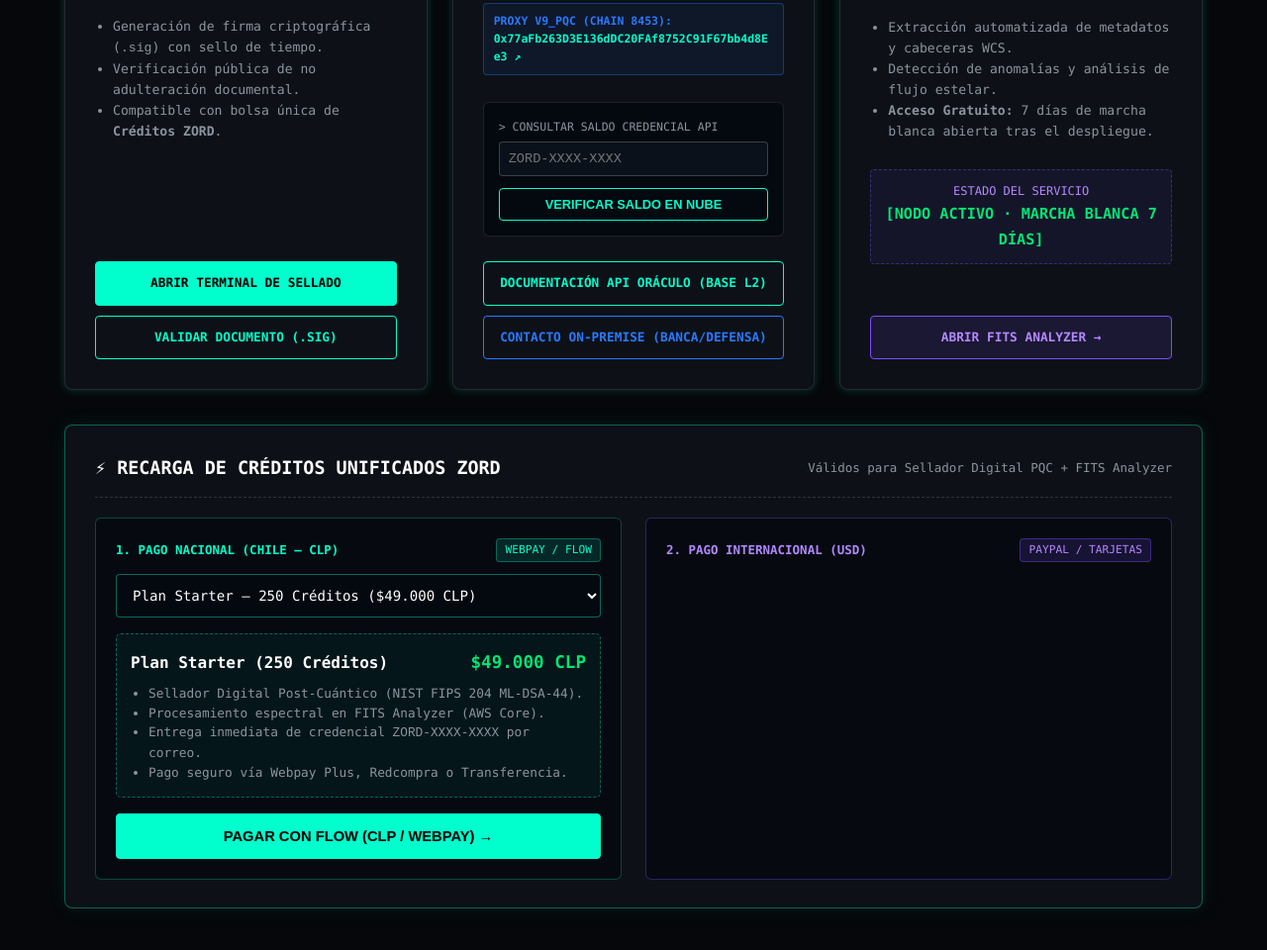
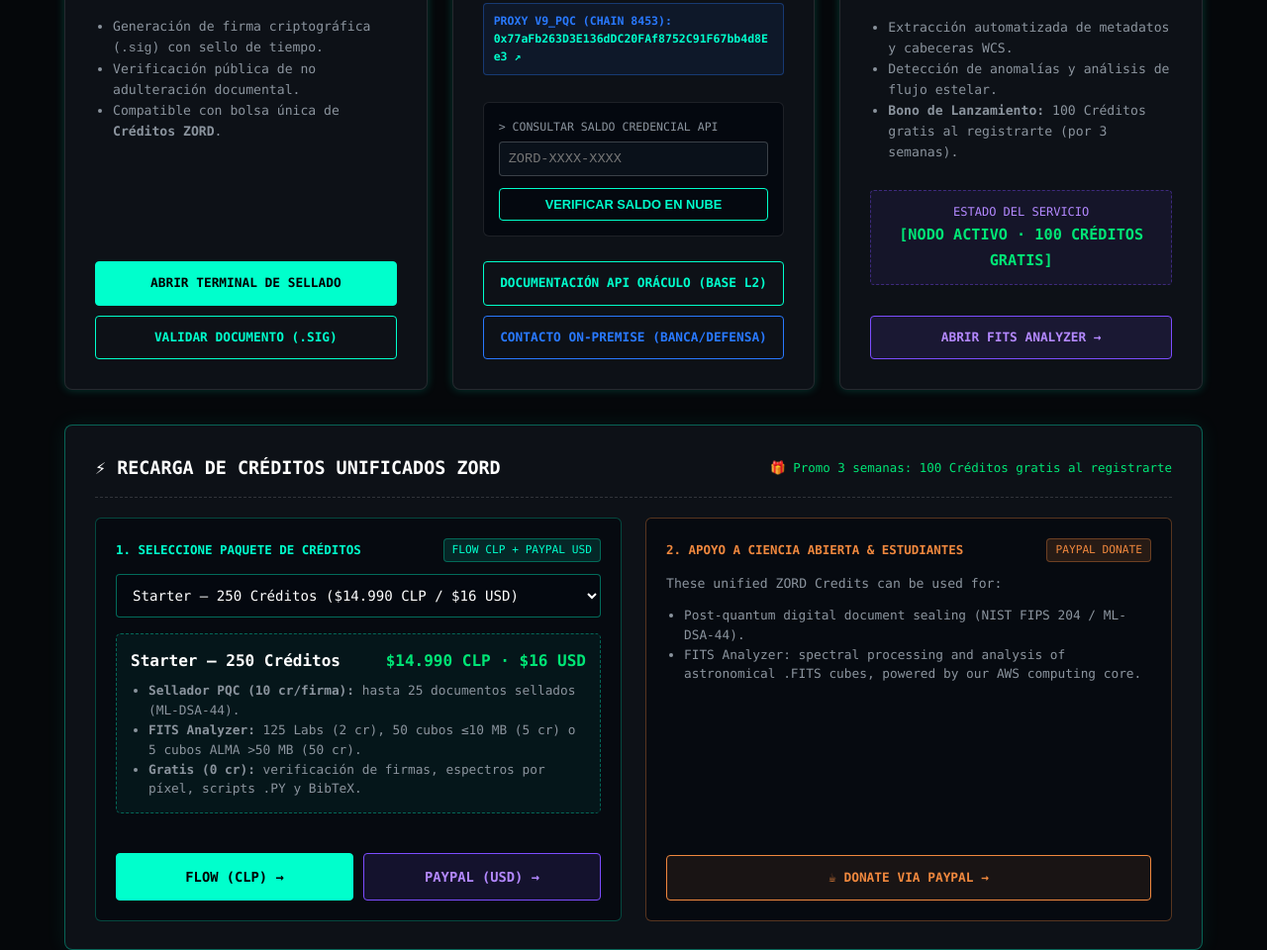
Before and after one commit to zord-corp/zord-corp, a plain HTML site: page index.html in a window 1280 px wide. Shown: the part 678-1638 px from the top of the page at 99% size. Drawn offline with Linux system fonts and the light colour scheme.

Commit message:
Update billing section and remove PayPal SDK
Removed PayPal SDK script and updated payment options and descriptions in the billing section. Adjusted credit plans and their corresponding details.

```diff
--- a/index.html
+++ b/index.html
@@ -5,7 +5,6 @@
     <meta name="viewport" content="width=device-width, initial-scale=1.0">
     <link rel="canonical" href="https://zord.cl/" />
     <title>ZORD SpA | Ciberdefensa Post-Cuántica & Deep Tech</title>
-    <script src="https://www.paypal.com/sdk/js?client-id=BAA2vDXip3-wkhEKYXgZ9lN3xxZmTvjI1vwPJdGzUNwYZXbu7FNBkbWq4fvz3Bz2NVFqhpLE5pofP1u0q0&components=hosted-buttons&disable-funding=venmo&currency=USD"></script>
     <style>
         :root {
             --bg-dark: #05070a;
@@ -220,7 +219,7 @@
             justify-content: space-between;
         }
         .payment-box.intl {
-            border-color: rgba(124, 77, 255, 0.35);
+            border-color: rgba(240, 136, 62, 0.35);
         }
         .plan-summary-card {
             background: rgba(0, 255, 204, 0.05);
@@ -379,12 +378,12 @@
             <ul style="font-size: 0.82rem; padding-left: 18px; color: var(--text-muted);">
                 <li>Extracción automatizada de metadatos y cabeceras WCS.</li>
                 <li>Detección de anomalías y análisis de flujo estelar.</li>
-                <li><strong>Acceso Gratuito:</strong> 7 días de marcha blanca abierta tras el despliegue.</li>
+                <li><strong>Bono de Lanzamiento:</strong> 100 Créditos gratis al registrarte (por 3 semanas).</li>
             </ul>
 
             <div style="background: rgba(124, 77, 255, 0.08); padding: 12px; border-radius: 4px; border: 1px dashed rgba(124, 77, 255, 0.4); text-align: center; margin: 15px 0;">
                 <span style="font-size: 0.75rem; color: #b388ff; display: block;">ESTADO DEL SERVICIO</span>
-                <strong style="font-size: 0.95rem; color: var(--neon-green);">[NODO ACTIVO · MARCHA BLANCA 7 DÍAS]</strong>
+                <strong style="font-size: 0.95rem; color: var(--neon-green);">[NODO ACTIVO · 100 CRÉDITOS GRATIS]</strong>
             </div>
 
             <div style="margin-top: auto;">
@@ -396,51 +395,63 @@
     <section class="billing-panel" id="recarga-creditos">
         <div class="billing-header">
             <h3>⚡ RECARGA DE CRÉDITOS UNIFICADOS ZORD</h3>
-            <span style="font-size: 0.78rem; color: var(--text-muted);">Válidos para Sellador Digital PQC + FITS Analyzer</span>
+            <span style="font-size: 0.78rem; color: var(--neon-green);">🎁 Promo 3 semanas: 100 Créditos gratis al registrarte</span>
         </div>
 
         <div class="billing-grid">
             <div class="payment-box">
                 <div>
                     <div style="display: flex; justify-content: space-between; align-items: center; margin-bottom: 12px;">
-                        <label for="planSelector" class="field-label" style="margin-bottom: 0;">1. Pago Nacional (Chile — CLP)</label>
-                        <span style="font-size: 0.7rem; background: rgba(0,255,204,0.12); color: var(--neon-cyan); padding: 2px 8px; border-radius: 4px; border: 1px solid rgba(0,255,204,0.3);">WEBPAY / FLOW</span>
+                        <label for="planSelector" class="field-label" style="margin-bottom: 0;">1. Seleccione Paquete de Créditos</label>
+                        <span style="font-size: 0.7rem; background: rgba(0,255,204,0.12); color: var(--neon-cyan); padding: 2px 8px; border-radius: 4px; border: 1px solid rgba(0,255,204,0.3);">FLOW CLP + PAYPAL USD</span>
                     </div>
 
                     <select id="planSelector" class="select-plan" onchange="actualizarResumenPlan()">
-                        <option value="5000|49">Pack Prueba — 100 Créditos ($5.000 CLP)</option>
-                        <option value="49000|49" selected>Plan Starter — 250 Créditos ($49.000 CLP)</option>
-                        <option value="199000|199">Plan Growth — 2.000 Créditos ($199.000 CLP)</option>
-                        <option value="699000|699">Plan Scale — 10.000 Créditos ($699.000 CLP)</option>
+                        <option value="250|14990|16|https://www.flow.cl/btn.php?token=q4defcc07fd5e6a260c811fdf4aab7e27897d0de|https://www.paypal.com/ncp/payment/D73NL25L2EEEU" selected>Starter — 250 Créditos ($14.990 CLP / $16 USD)</option>
+                        <option value="1000|44900|49|https://www.flow.cl/btn.php?token=d8983f0ad520a29dbf8e3d8b771d7141497f5278|https://www.paypal.com/ncp/payment/D33C669RF6VCJ">Plan Growth / Lab — 1.000 Créditos ($44.900 CLP / $49 USD)</option>
+                        <option value="5000|169000|185|https://www.flow.cl/btn.php?token=r8dd93cbc9f65bcb75484f92855e1fcf1bb4aa4b|https://www.paypal.com/ncp/payment/3YJUX7P7N923E">Scale / Institutions — 5.000 Créditos ($169.000 CLP / $185 USD)</option>
                     </select>
 
                     <div class="plan-summary-card" id="planSummaryCard">
                         <div style="display: flex; justify-content: space-between; align-items: baseline; margin-bottom: 8px;">
-                            <strong style="color: #fff; font-size: 1rem;" id="summaryTitle">Plan Starter (250 Créditos)</strong>
-                            <strong style="color: var(--neon-green); font-size: 1.1rem;" id="summaryPrice">$49.000 CLP</strong>
+                            <strong style="color: #fff; font-size: 1rem;" id="summaryTitle">Starter — 250 Créditos</strong>
+                            <strong style="color: var(--neon-green); font-size: 1rem;" id="summaryPrice">$14.990 CLP · $16 USD</strong>
                         </div>
-                        <ul style="margin: 0; padding-left: 18px; color: var(--text-muted); font-size: 0.8rem; line-height: 1.55;">
-                            <li>Sellador Digital Post-Cuántico (NIST FIPS 204 ML-DSA-44).</li>
-                            <li>Procesamiento espectral en FITS Analyzer (AWS Core).</li>
-                            <li>Entrega inmediata de credencial <code>ZORD-XXXX-XXXX</code> por correo.</li>
-                            <li>Pago seguro vía Webpay Plus, Redcompra o Transferencia.</li>
+                        <ul style="margin: 0; padding-left: 18px; color: var(--text-muted); font-size: 0.8rem; line-height: 1.55;" id="summaryBreakdown">
+                            <li><strong>Sellador PQC (10 cr/firma):</strong> hasta 25 documentos sellados (ML-DSA-44).</li>
+                            <li><strong>FITS Analyzer:</strong> 125 Labs (2 cr), 50 cubos &le;10 MB (5 cr) o 5 cubos ALMA &gt;50 MB (50 cr).</li>
+                            <li><strong>Gratis (0 cr):</strong> verificación de firmas, espectros por píxel, scripts .PY y BibTeX.</li>
                         </ul>
                     </div>
                 </div>
 
-                <button onclick="iniciarPagoFlow()" class="btn-terminal btn-buy" style="width: 100%; margin-top: auto; padding: 14px; font-size: 0.92rem;">
-                    Pagar con Flow (CLP / Webpay) →
-                </button>
+                <div style="display: grid; grid-template-columns: 1fr 1fr; gap: 10px; margin-top: 14px;">
+                    <a id="btnFlowPlan" href="https://www.flow.cl/btn.php?token=q4defcc07fd5e6a260c811fdf4aab7e27897d0de" target="_blank" rel="noopener noreferrer" class="btn-terminal btn-buy" style="text-align:center; text-decoration:none; padding: 12px; font-size: 0.86rem;">
+                        Flow (CLP) →
+                    </a>
+                    <a id="btnPaypalPlan" href="https://www.paypal.com/ncp/payment/D73NL25L2EEEU" target="_blank" rel="noopener noreferrer" class="btn-terminal btn-purple" style="text-align:center; text-decoration:none; padding: 12px; font-size: 0.86rem;">
+                        PayPal (USD) →
+                    </a>
+                </div>
             </div>
 
             <div class="payment-box intl">
                 <div>
                     <div style="display: flex; justify-content: space-between; align-items: center; margin-bottom: 12px;">
-                        <label class="field-label" style="margin-bottom: 0; color: #b388ff;">2. Pago Internacional (USD)</label>
-                        <span style="font-size: 0.7rem; background: rgba(124,77,255,0.15); color: #b388ff; padding: 2px 8px; border-radius: 4px; border: 1px solid rgba(124,77,255,0.4);">PAYPAL / TARJETAS</span>
+                        <label class="field-label" style="margin-bottom: 0; color: #f0883e;">2. Apoyo a Ciencia Abierta &amp; Estudiantes</label>
+                        <span style="font-size: 0.7rem; background: rgba(240,136,62,0.14); color: #f0883e; padding: 2px 8px; border-radius: 4px; border: 1px solid rgba(240,136,62,0.35);">PAYPAL DONATE</span>
                     </div>
-                    <div id="paypal-container-D33C669RF6VCJ"></div>
+                    <p style="color: var(--text-muted); font-size: 0.82rem; line-height: 1.55; margin: 0 0 12px 0;">
+                        These unified ZORD Credits can be used for:
+                    </p>
+                    <ul style="margin: 0 0 14px 0; padding-left: 18px; color: var(--text-muted); font-size: 0.8rem; line-height: 1.55;">
+                        <li>Post-quantum digital document sealing (NIST FIPS 204 / ML-DSA-44).</li>
+                        <li>FITS Analyzer: spectral processing and analysis of astronomical .FITS cubes, powered by our AWS computing core.</li>
+                    </ul>
                 </div>
+                <a href="https://www.paypal.com/donate/?hosted_button_id=QR28Z6QHLRUZ4" target="_blank" rel="noopener noreferrer" class="btn-terminal" style="width:100%; text-align:center; text-decoration:none; padding: 12px; border: 1px solid #f0883e; color: #f0883e; background: rgba(240,136,62,0.08);">
+                    ☕ Donate via PayPal →
+                </a>
             </div>
         </div>
     </section>
@@ -490,13 +501,27 @@
 <script>
     const API_BASE = 'https://api.zord.cl';
 
-    if (window.paypal && paypal.HostedButtons) {
-        paypal.HostedButtons({
-            hostedButtonId: "D33C669RF6VCJ"
-        }).render("#paypal-container-D33C669RF6VCJ");
+    function actualizarResumenPlan() {
+        const sel = document.getElementById('planSelector');
+        const [crStr, clpStr, usdStr, flowUrl, ppUrl] = sel.value.split('|');
+        const cr = parseInt(crStr, 10);
+        const clp = Number(clpStr).toLocaleString('es-CL');
+        const label = sel.options[sel.selectedIndex].text.split('—')[0].trim();
+
+        document.getElementById('summaryTitle').textContent = `${label} — ${cr.toLocaleString('es-CL')} Créditos`;
+        document.getElementById('summaryPrice').textContent = `$${clp} CLP · $${usdStr} USD`;
+        document.getElementById('summaryBreakdown').innerHTML = `
+            <li><strong>Sellador PQC (10 cr/firma):</strong> hasta ${(cr / 10).toLocaleString('es-CL')} documentos sellados (ML-DSA-44).</li>
+            <li><strong>FITS Analyzer:</strong> ${(cr / 2).toLocaleString('es-CL')} Labs (2 cr), ${(cr / 5).toLocaleString('es-CL')} cubos &le;10 MB (5 cr) o ${Math.floor(cr / 50).toLocaleString('es-CL')} cubos ALMA &gt;50 MB (50 cr).</li>
+            <li><strong>Gratis (0 cr):</strong> verificación de firmas, espectros por píxel, scripts .PY y BibTeX.</li>
+        `;
+        document.getElementById('btnFlowPlan').href = flowUrl;
+        document.getElementById('btnPaypalPlan').href = ppUrl;
     }
 
     window.addEventListener('DOMContentLoaded', () => {
+        actualizarResumenPlan();
+
         const params = new URLSearchParams(window.location.search);
         const pago = params.get('pago');
         if (pago === 'paypal_exitoso' || pago === 'flow_retorno') {
@@ -509,45 +534,6 @@
             window.history.replaceState({}, document.title, window.location.pathname);
         }
     });
-
-    function actualizarResumenPlan() {
-        const sel = document.getElementById("planSelector");
-        const texto = sel.options[sel.selectedIndex].text;
-        const partes = texto.split("—");
-        const nombre = partes[0].trim();
-        const detalle = partes[1] ? partes[1].trim() : "";
-        const matchPrecio = detalle.match(/\(\$.*?CLP\)/);
-        const precio = matchPrecio ? matchPrecio[0].replace(/[()]/g, "") : "";
-        const creditos = detalle.replace(/\(.*?\)/, "").trim();
-        document.getElementById("summaryTitle").textContent = `${nombre} (${creditos})`;
-        document.getElementById("summaryPrice").textContent = precio;
-    }
-
-    async function iniciarPagoFlow() {
-        const seleccion = document.getElementById('planSelector').value.split('|');
-        const amountCLP = parseInt(seleccion[0], 10);
-
-        const email = prompt("Ingrese el correo electrónico donde recibirá su credencial ZORD-XXXX-XXXX y comprobante:");
-        if (email && email.includes('@')) {
-            try {
-                const response = await fetch(`${API_BASE}/api/payment/create`, {
-                    method: 'POST',
-                    headers: { 'Content-Type': 'application/json' },
-                    body: JSON.stringify({ email: email.trim(), amount: amountCLP })
-                });
-                const data = await response.json();
-                if (data.status === "success" && data.payment_url) {
-                    window.location.href = data.payment_url;
-                } else {
-                    alert("Error al generar el enlace de pago: " + (data.detail || data.message || "Intente nuevamente."));
-                }
-            } catch (e) {
-                alert("Error de conexión con la pasarela de pagos ZORD.");
-            }
-        } else if (email) {
-            alert("Por favor ingrese un correo electrónico válido.");
-        }
-    }
 
     async function checkCredits() {
         const key = document.getElementById('clientKey').value.trim();
```
